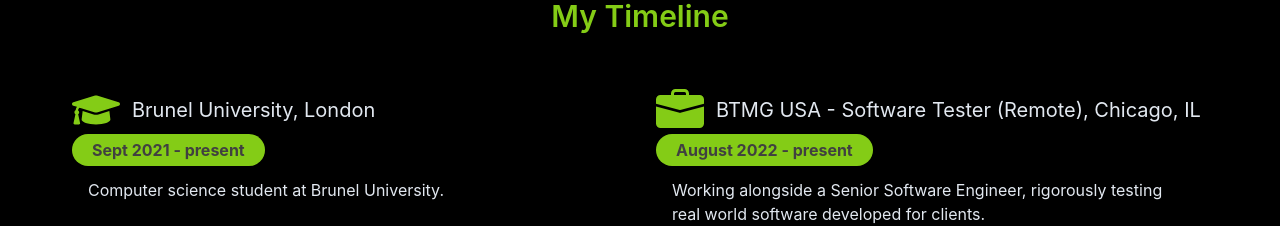
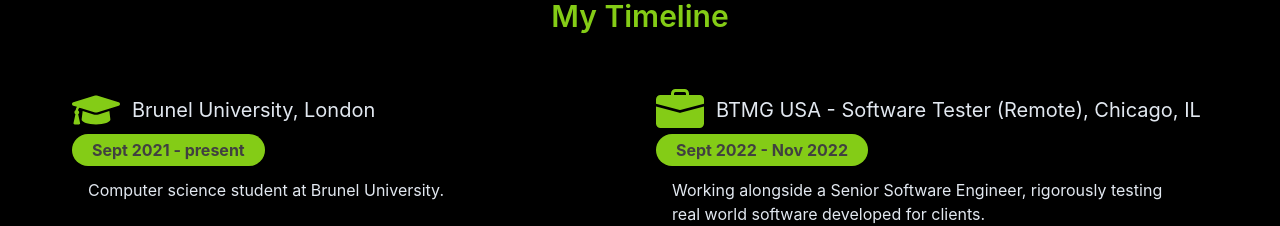
Before and after one commit to divizn/portfolio-site, a Next.js app: page / in a window 1280 px wide. Shown: the part 2740-2966 px from the top of the page. Built offline with nearby package versions, Linux system fonts and the light colour scheme.

Commit message:
change work status

```diff
--- a/pages/index.jsx
+++ b/pages/index.jsx
@@ -45,7 +45,7 @@
       <main>
         <section className="flex flex-col bg-neutral-50 dark:bg-black h-screen">
           <nav className="py-3 pt-10 mx-5 mb-12 ">
-            <ul className="flex justify-e text-neutral-700 dark:text-slate-200 items-center text-3xl">
+            <ul className="flex text-neutral-700 dark:text-slate-200 items-center text-3xl">
               <li className="mr-3">
                 <BsFillMoonStarsFill onClick={() => setDarkMode(!darkMode)} />
               </li>
@@ -294,7 +294,7 @@
                     </p>
                   </div>
                   <p className=" bg-blue-600 dark:bg-lime-500 bg-opacity-70 px-5 w-fit font-bold p-1 rounded-3xl text-neutral-700">
-                    August 2022 - present
+                    Sept 2022 - Nov 2022
                   </p>
                   <div className=" -mt-1 ">
                     <p className="p-4 text-neutral-700 dark:text-slate-200">
```
